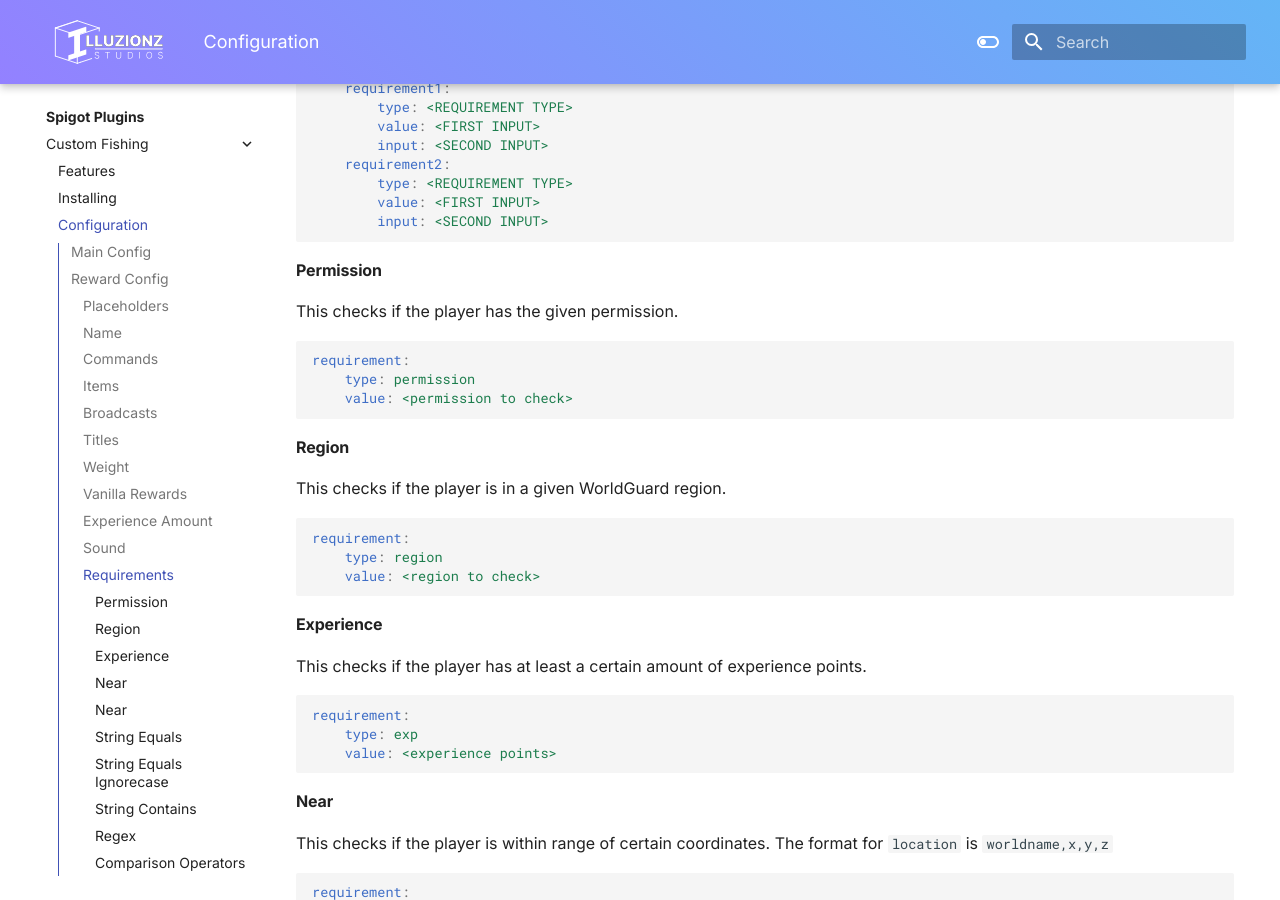
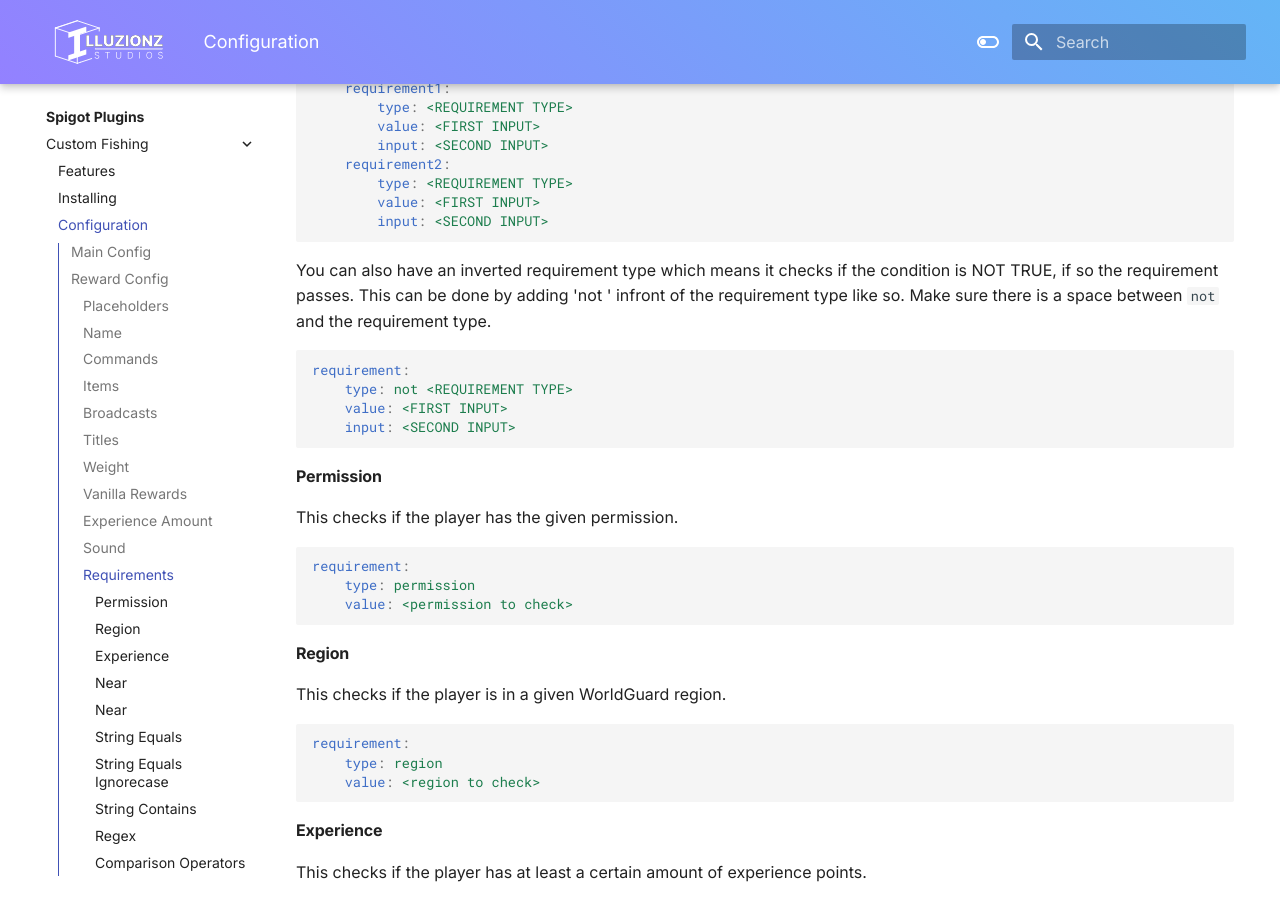
Before and after one commit to Illuzionz-Studios/Docs, an MkDocs documentation site: the page built from docs/spigot-plugins/custom-fishing/configuration.md, in a window 1280 px wide and 900 px high, scrolled down 3667 px. Built offline with MkDocs 1.6.1 and Material for MkDocs 9.7.7, drawn with Linux system fonts in a browser that asks for light colours.

Commit message:
Customfishing

````diff
--- a/docs/spigot-plugins/custom-fishing/configuration.md
+++ b/docs/spigot-plugins/custom-fishing/configuration.md
@@ -270,6 +270,17 @@ requirements:
         input: <SECOND INPUT>
 ```
 
+You can also have an inverted requirement type which means it checks if the condition is NOT TRUE, if so the
+requirement passes. This can be done by adding 'not ' infront of the requirement type like so. Make sure there
+is a space between `not` and the requirement type.
+
+``` yaml
+requirement:
+    type: not <REQUIREMENT TYPE>
+    value: <FIRST INPUT>
+    input: <SECOND INPUT>
+```
+
 #### Permission
 This checks if the player has the given permission.
 
--- a/mkdocs.yml
+++ b/mkdocs.yml
@@ -65,7 +65,6 @@ theme:
         icon: material/toggle-switch-off-outline
         name: Dark Mode
     - scheme: slate
-
       toggle:
         icon: material/toggle-switch
         name: Light Mode
````
Also changed, not shown: docs/spigot-plugins/custom-fishing/index.md (+1 -1 lines).
